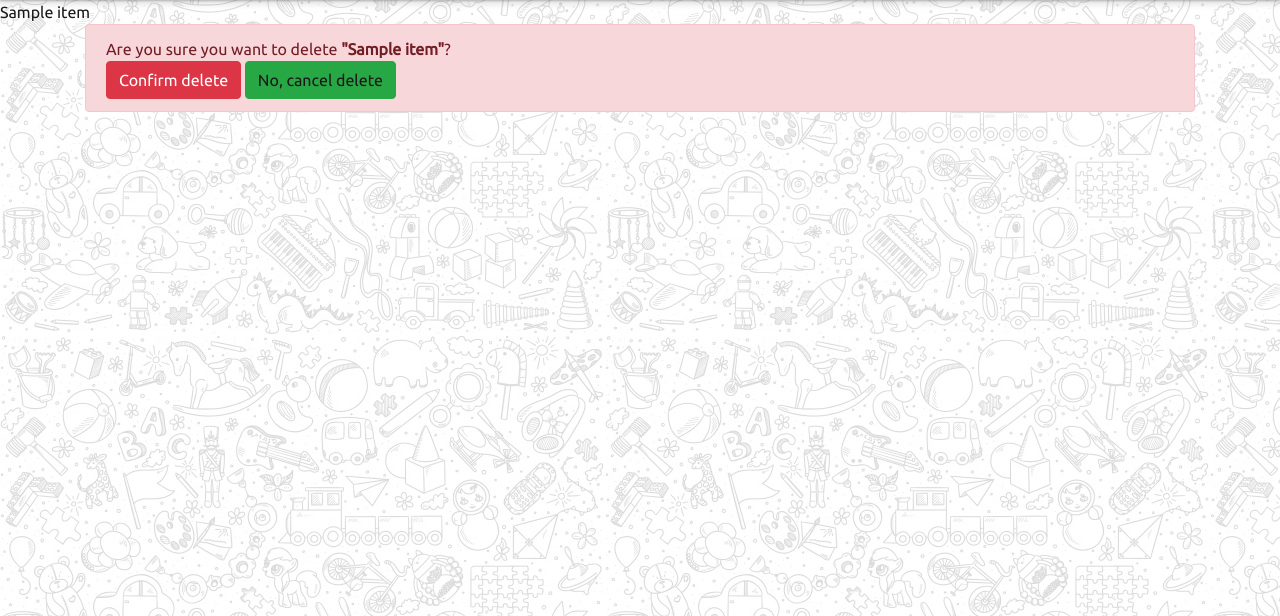
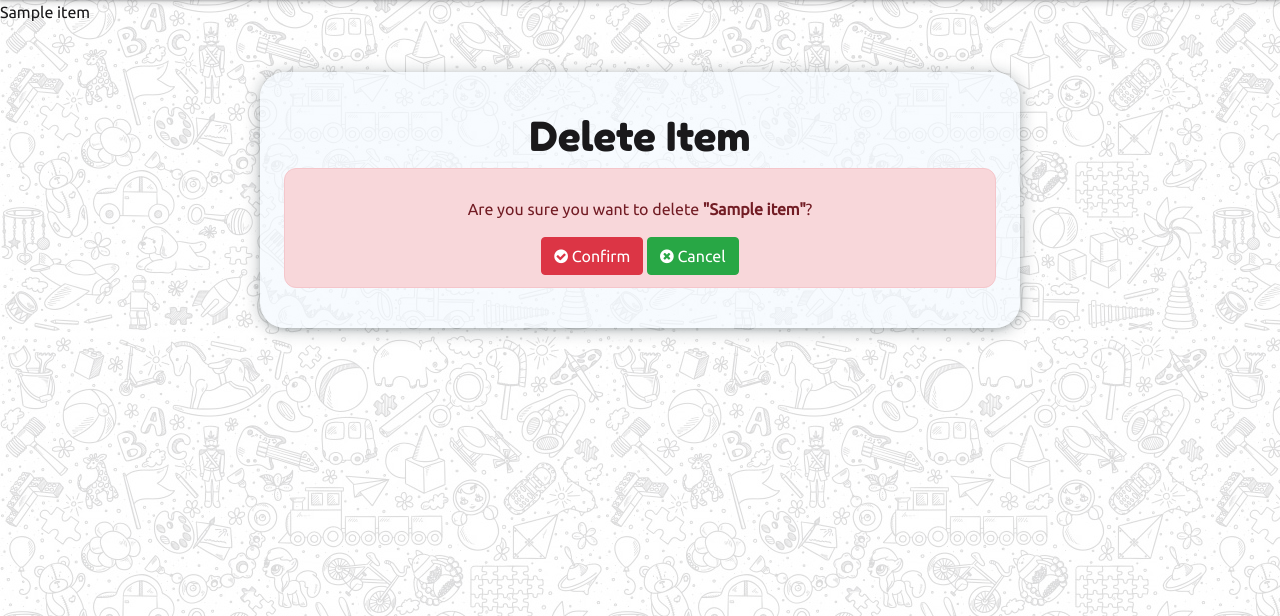
Before and after one commit to 4forces/CI-MS3-project3, a Flask app: template templates/show_delete_item.template.html in a window 1280 px wide. Shown: the part 69-685 px from the top of the page. Run offline with Flask 2, Linux system fonts and the light colour scheme; the template is opened without the code that fills it: most values are stand-ins (such as "Sample title", 1, 10 or a date in 2020); some libraries are stand-ins or nearby versions.

Commit message:
Done show_delete_item.html layout

```diff
--- a/static/main.css
+++ b/static/main.css
@@ -197,3 +197,12 @@ a:link, a:visited, a:hover, a:active {
     background-position: center;
     background-size: cover;
 }
+
+/* Confirm delete page */
+.alert {
+    border-radius: 0.75rem;
+}
+
+#del-pg-cancel {
+    color: #ffffff;
+}
--- a/templates/show_delete_item.template.html
+++ b/templates/show_delete_item.template.html
@@ -7,15 +7,29 @@ Delete Item
 {% block content %}
 {{item}}
 <div class="container">
-    {% for item in item %}
-    <form method="POST">
-        <div class="alert alert-danger">
-            <div>
-                Are you sure you want to delete <b>"{{item.name}}"</b>?
+    <div class="row justify-content-center">
+        <div class="col-8 frame my-5">
+            <div class="my-3 text-center">
+                <!-- <div class='row text-center'> -->
+                    <div class="col">
+                        <h1>Delete Item</h1>
+                    </div>
+                <!-- </div> -->
+
+            {% for item in item %}
+            <form method="POST">
+                <div class="alert alert-danger">
+                    <div class="my-3">
+                        Are you sure you want to delete <b>"{{item.name}}"</b>?
+                    </div>
+                    <div class="text-center">
+                        <button type="submit" class="btn btn-danger" value="Confirm delete"><i class="fa fa-check-circle"></i> Confirm </button>
+                        <button class="btn btn-success"><a id="del-pg-cancel" href="{{ url_for('item_list') }}"><i class="fa fa-times-circle"></i> Cancel </a></button>
+                    </div>
+                </div>
+            {% endfor %}
             </div>
-            <input type="submit" class="btn btn-danger" value="Confirm delete"/>
-            <a href="{{ url_for('item_list') }}" class="btn btn-success">No, cancel delete</a>
         </div>
-        {% endfor %}
+    </div>
 </div>
 {% endblock %}
```
